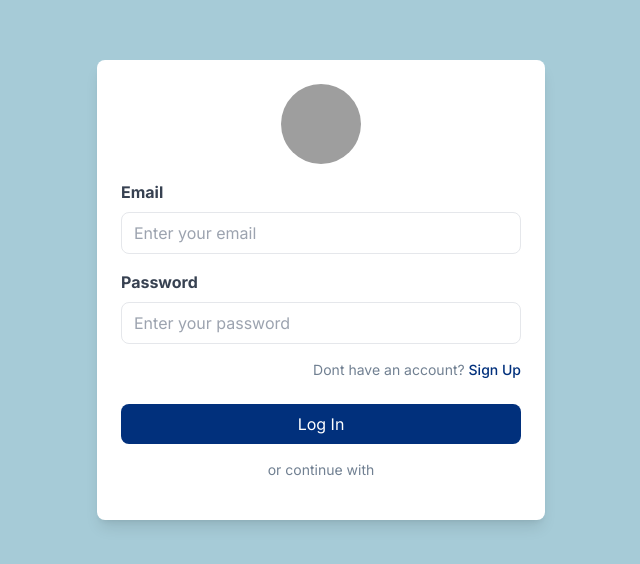
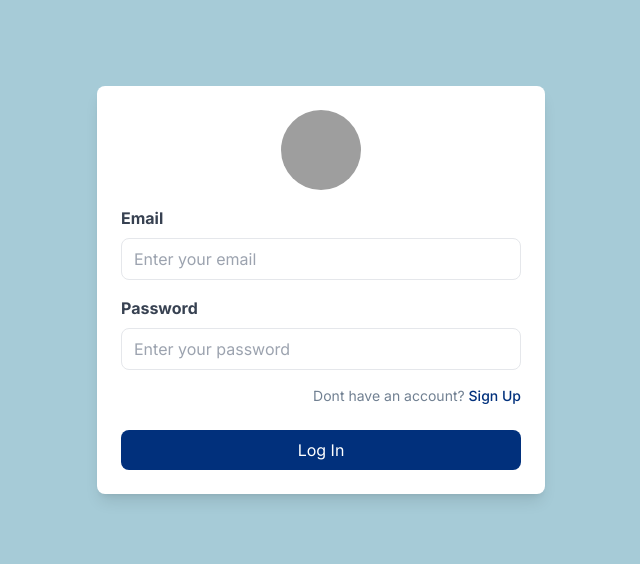
Before and after one commit to PrasantaKumarMohanty/blog-frontend, a Next.js app: page /login in a window 1280 px wide. Shown: the part 110-674 px from the top of the page, without its empty margins (319-959 px from the left). Built offline with nearby package versions, Linux system fonts and the light colour scheme; grey boxes are pictures that could not be loaded.

Commit message:
Update page.tsx

```diff
--- a/app/login/page.tsx
+++ b/app/login/page.tsx
@@ -150,9 +150,9 @@ const LoginPage: React.FC = () => {
 
 
                     </form>
-                    <div className='text-[#718092] w-full text-center block text-sm my-4'>
+{/*                     <div className='text-[#718092] w-full text-center block text-sm my-4'>
                         or continue with
-                    </div>
+                    </div> */}
 
                     <div className="flex items-center justify-center text-[#718092]">
                         {/* <button className="mr-4 bg-white border py-2 w-5/12 rounded-xl flex justify-center items-center text-sm hover:scale-110 duration-300 shadow-md shadow-[#c2d9fe]">
```
